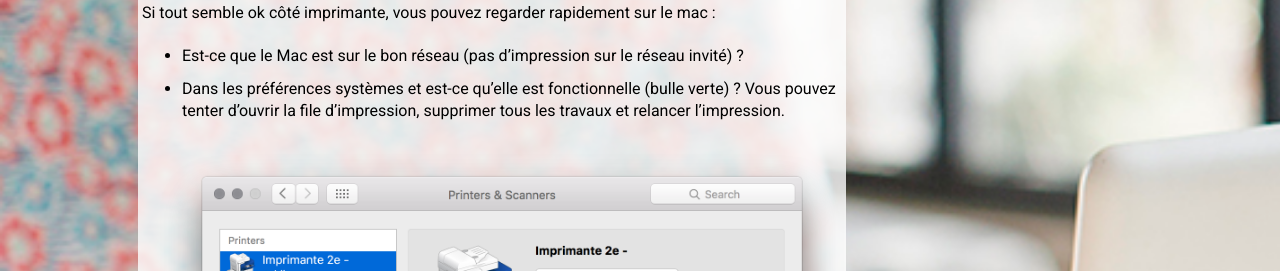
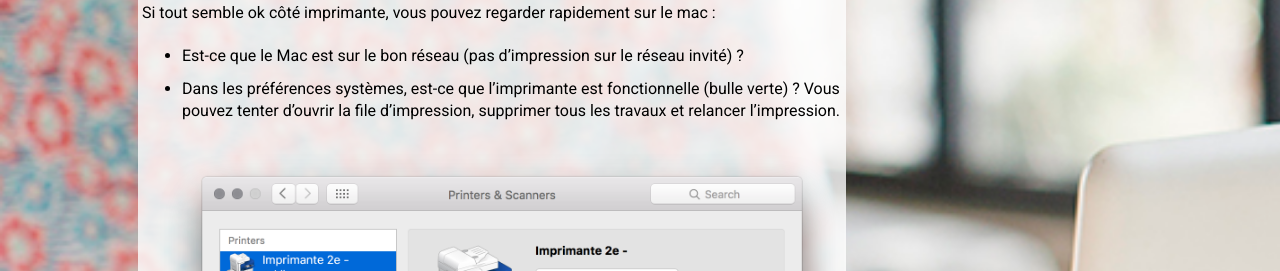
Before and after one commit to holman/left, a Jekyll site: the page built from _posts/2016-06-14-ca_imprime_pas.markdown, in a window 1280 px wide. Shown: the part 1134-1405 px from the top of the page. Built offline with Jekyll 4.4.1, drawn with Linux system fonts in a browser that asks for light colours; nearby versions of some CDN libraries.

Commit message:
Update 2016-06-14-ca_imprime_pas.markdown

```diff
--- a/_posts/2016-06-14-ca_imprime_pas.markdown
+++ b/_posts/2016-06-14-ca_imprime_pas.markdown
@@ -22,7 +22,7 @@ Immédiatement, il y a plusieurs choses que vous pouvez vérifier au niveau de l
 Si tout semble ok côté imprimante, vous pouvez regarder rapidement sur le mac :
 
 - Est-ce que le Mac est sur le bon réseau (pas d’impression sur le réseau invité) ?
-- Dans les préférences systèmes et est-ce qu’elle est fonctionnelle (bulle verte) ? Vous pouvez tenter d’ouvrir la file d’impression, supprimer tous les travaux et relancer l'impression.
+- Dans les préférences systèmes, est-ce que l'imprimante est fonctionnelle (bulle verte) ? Vous pouvez tenter d’ouvrir la file d’impression, supprimer tous les travaux et relancer l'impression.
 
 ![pp](/images/printer-preferences.png)
 
```
